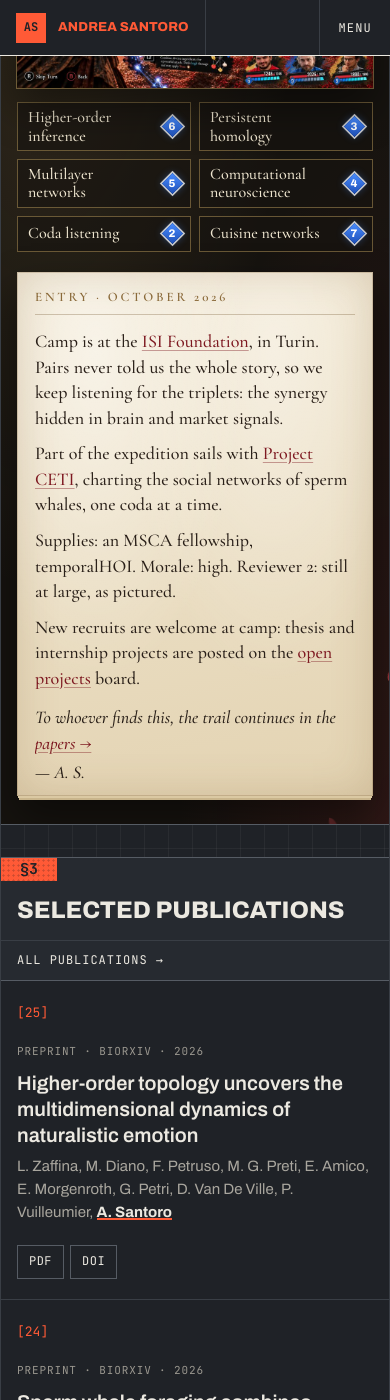
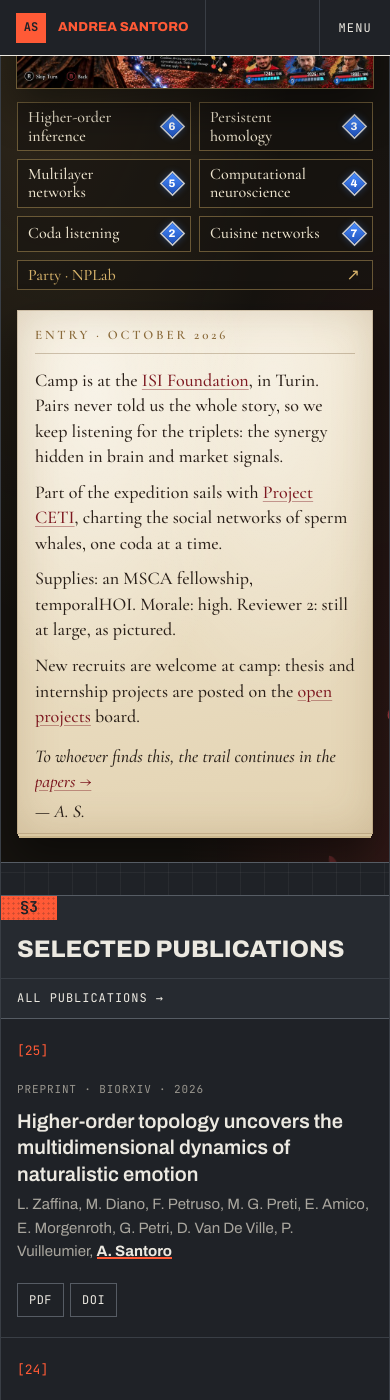
Before and after one commit to andresantoro/andresantoro.github.io, a Jekyll site: the page built from _pages/about.md, in a window 390 px wide and 1400 px high, scrolled down 2920 px. Built offline with Jekyll 4.4.1, drawn with Linux system fonts in a browser that asks for light colours.

Commit message:
Expedition scene: middle party portrait links to NPLab (spotlight, readout, phone button)
Co-Authored-By: Claude Opus 5.5 <noreply@anthropic.com>

```diff
--- a/_includes/nb/journal.html
+++ b/_includes/nb/journal.html
@@ -1,4 +1,4 @@
-{% comment %}Expedition journal, the Home §2 Research section (a nod to painterly Belle Époque RPGs): a battle scene whose six skill panels are links (outlines from _data/expedition.yml), a readout line that names the picked skill on a brushstroke (notebook.js also spotlights its panel), and the journal as an open notebook across the panel. Phones get the skills as buttons, since the panels are too small to tap. Ink fades in when the notebook scrolls into view (.is-open; --d staggers it); petals drift up behind (.nb-petals, reused by the title card on /collaborations/).{% endcomment %}
+{% comment %}Expedition journal, the Home §2 Research section (a nod to painterly Belle Époque RPGs): a battle scene whose six skill panels (and the NPLab portrait) are links (outlines from _data/expedition.yml), a readout line that names the picked skill on a brushstroke (notebook.js also spotlights its panel), and the journal as an open notebook across the panel. Phones get the skills as buttons, since the panels are too small to tap. Ink fades in when the notebook scrolls into view (.is-open; --d staggers it); petals drift up behind (.nb-petals, reused by the title card on /collaborations/).{% endcomment %}
 {% assign ex = site.data.expedition %}
 <div class="nb-exp">
   <div class="nb-petals" aria-hidden="true">
@@ -15,7 +15,8 @@
       <img src="{{ base_path }}/images/expedition/battle-1672.jpg" srcset="{{ base_path }}/images/expedition/battle-960.jpg 960w, {{ base_path }}/images/expedition/battle-1672.jpg 1672w" sizes="(max-width: 1320px) 100vw, 1272px" width="{{ ex.size[0] }}" height="{{ ex.size[1] }}" alt="Battle scene in the style of a painterly role-playing game: the author, seen from behind, faces a boss called The Wrath of Reviewer 2 and picks from six research skills." loading="lazy">
       <svg class="nb-exp__hot" viewBox="0 0 {{ ex.size[0] }} {{ ex.size[1] }}" preserveAspectRatio="none" role="group" aria-label="Skills">
         <path class="nb-exp__dim" data-exp-dim d="M0 0H{{ ex.size[0] }}V{{ ex.size[1] }}H0Z" />
-        {% for s in ex.skills %}<a href="{{ base_path }}{{ s.url }}" aria-label="{{ s.name }}: {{ s.dest }}" data-skill="{{ forloop.index0 }}" data-name="{{ s.name }}" data-desc="{{ s.desc }}" data-dest="{{ s.dest }}"><polygon points="{{ s.poly }}" /></a>
+        {% for s in ex.skills %}<a href="{{ base_path }}{{ s.url }}" aria-label="{{ s.name }}: {{ s.dest }}" data-hot data-name="{{ s.name }}" data-desc="{{ s.desc }}" data-dest="{{ s.dest }}"><polygon points="{{ s.poly }}" /></a>
+        {% endfor %}{% for s in ex.allies %}<a href="{{ s.url }}" aria-label="{{ s.name }}: {{ s.dest }}" data-hot data-name="{{ s.name }}" data-desc="{{ s.desc }}" data-dest="{{ s.dest }}"><polygon points="{{ s.poly }}" /></a>
         {% endfor %}
       </svg>
     </div>
@@ -27,6 +28,7 @@
   </figure>
   <nav class="nb-exp__chips" aria-label="Skills">
     {% for s in ex.skills %}<a href="{{ base_path }}{{ s.url }}"><span>{{ s.name }}</span><span class="nb-exp__ap"><b>{{ s.ap }}</b><span class="nb-sr"> AP</span></span></a>
+    {% endfor %}{% for s in ex.allies %}<a class="nb-exp__ally" href="{{ s.url }}"><span>Party · {{ s.name }}</span><span aria-hidden="true">↗</span></a>
     {% endfor %}
   </nav>
   <article class="nb-exp__book">
--- a/assets/css/notebook.scss
+++ b/assets/css/notebook.scss
@@ -806,4 +806,5 @@ button.cl-author:hover { border-color: var(--accent); color: var(--accent); }
   .nb-exp__chips .nb-exp__ap { width: 24px; height: 24px; }
   .nb-exp__chips .nb-exp__ap::before { width: 15px; height: 15px; }
   .nb-exp__chips .nb-exp__ap b { font-size: 11px; }
+  .nb-exp .nb-exp__chips a.nb-exp__ally { grid-column: 1 / -1; padding-right: 12px; color: var(--e33-gold); }
 }
--- a/assets/js/notebook.js
+++ b/assets/js/notebook.js
@@ -217,7 +217,7 @@
     });
   });
 
-  // ---- expedition journal (Home §2): ink the notebook in once it scrolls into view; a skill panel picked in the
+  // ---- expedition journal (Home §2): ink the notebook in once it scrolls into view; a skill panel (or portrait) picked in the
   //      battle scene gets a spotlight, and the readout below names it on a brushstroke ----
   document.querySelectorAll('.nb-exp').forEach(function (t) {
     var book = t.querySelector('.nb-exp__book') || t;
@@ -228,7 +228,7 @@
     io.observe(book);
   });
   document.querySelectorAll('[data-exp-scene]').forEach(function (frame) {
-    var hots = frame.querySelectorAll('[data-skill]');
+    var hots = frame.querySelectorAll('[data-hot]');
     var dim = frame.querySelector('[data-exp-dim]');
     var vb = dim.ownerSVGElement.viewBox.baseVal;
     var out = frame.parentNode.querySelector('[data-exp-readout]');
```
Also changed, not shown: _data/expedition.yml (+7 -0 lines).
